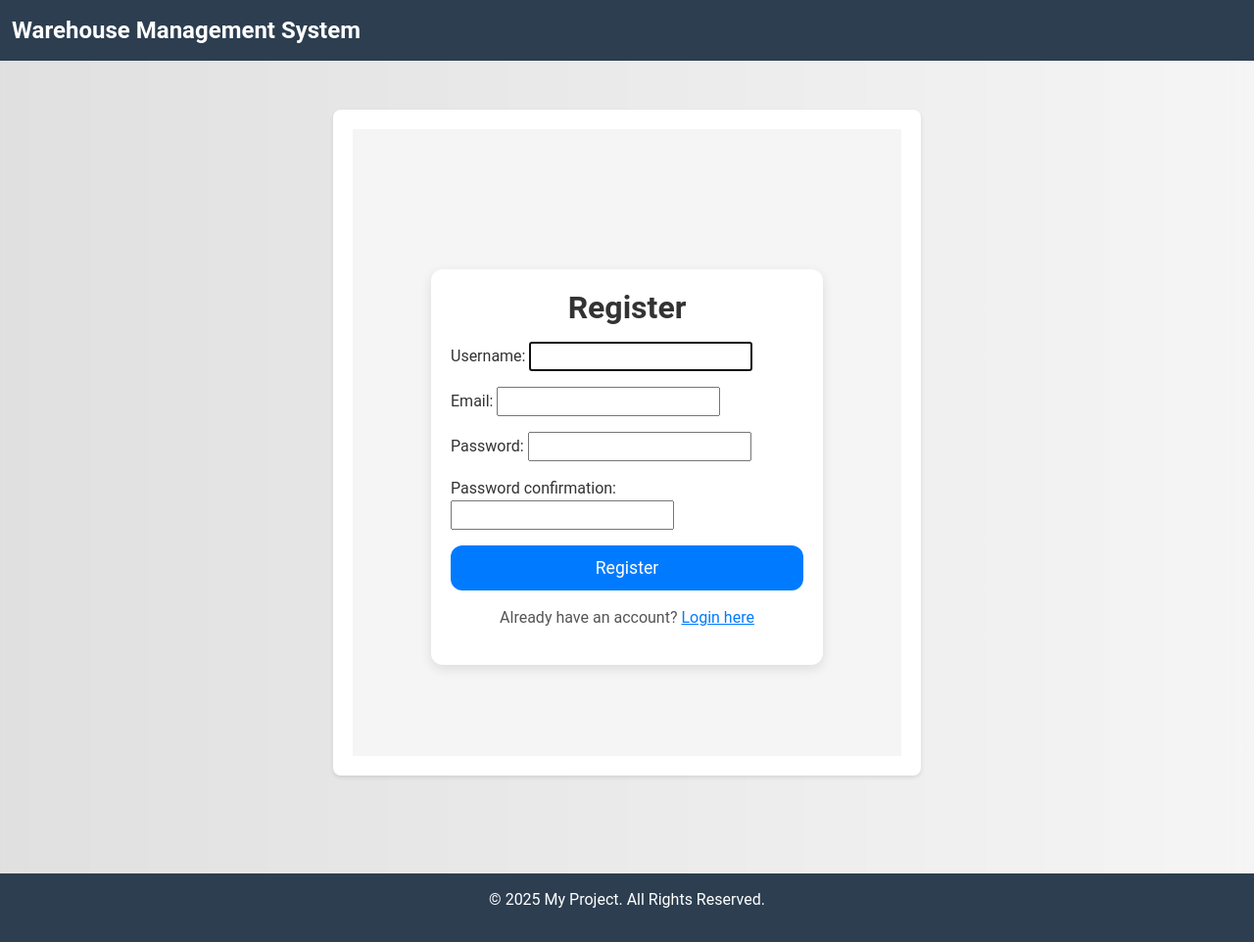
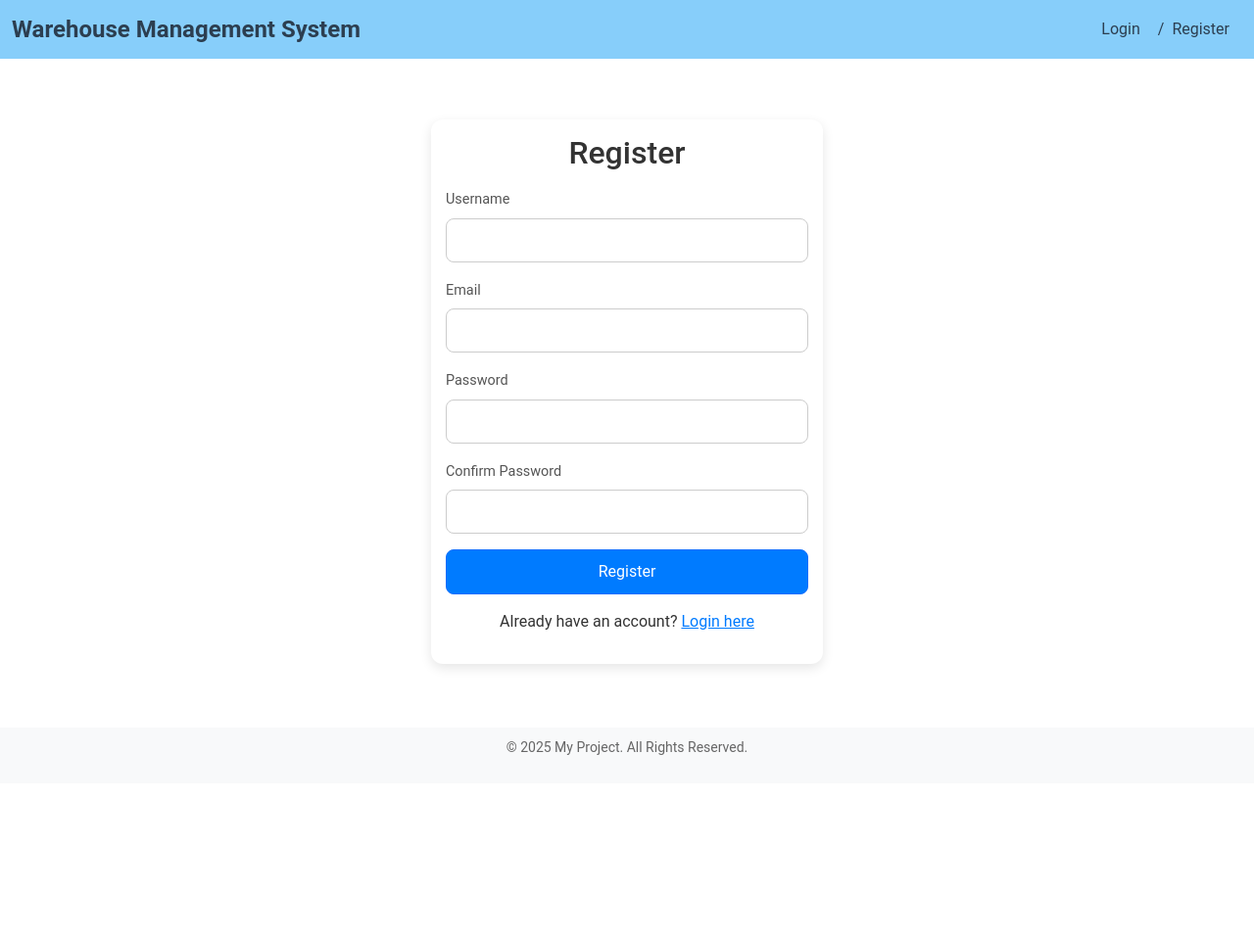
Before and after one commit to Elchin-Mikayilli/warehouse-management-system, a Django app: page /users/register/ in a window 1280 px wide. Shown: the whole page at 98% size. After the commit the page ends 771 px from the top, so only its background shows below. Run offline with Django 4.2, Linux system fonts and the light colour scheme.

Commit message:
design for total pages

```diff
--- a/core/templates/base.html
+++ b/core/templates/base.html
@@ -1,5 +1,3 @@
-
-
 <!DOCTYPE html>
 <html lang="en">
 <head>
@@ -17,66 +15,85 @@
             font-family: 'Roboto', sans-serif;
             background-color: #f8f9fa;
             color: #333;
+            margin: 0;
+            padding: 0;
+            display: flex;
+            flex-direction: column;
+            justify-content: flex-start;  /* Ensures content starts from top */
+            min-height: 100vh;
         }
 
         /* Navbar Styling */
         .navbar {
-            background-color: #2c3e50;
+            background-color: #87CEFA; /* Light blue */
+            width: 100%;
+            height: 60px;
+            position: fixed;  /* Keeps navbar at top */
+            top: 0;
+            left: 0;
+            z-index: 1000;  /* Ensures it stays on top */
         }
 
         .navbar-brand {
             font-size: 24px;
             font-weight: bold;
-            color: #fff;
+            color: #2c3e50;
+        }
+
+        .navbar-nav {
+            display: flex;
+            align-items: center;  /* Align the items vertically */
+            margin-left: auto;
         }
 
         .navbar-nav .nav-link {
-            color: #ffffff;
+            color: #2c3e50;
             font-size: 16px;
+        }
+
+        /* Style for login/register in the same line with "/" between them */
+        .login-register {
+            display: flex;
+            align-items: center;
+        }
+
+        .login-register a {
+            margin-right: 5px;  /* Space between login and slash */
+        }
+
+        .login-register .slash {
+            margin-left: 5px;  /* Space between slash and register */
+            color: #2c3e50;
         }
 
         .navbar-nav .nav-link:hover {
             color: #f39c12;
         }
 
-        /* Center the registration form */
-        .container {
-            background-color: #ffffff;
-            padding: 20px;
-            border-radius: 8px;
-            box-shadow: 0 2px 4px rgba(0, 0, 0, 0.1);
-            margin-top: 50px;
-            max-width: 600px; /* Limit the width */
-            margin-left: auto;
-            margin-right: auto; /* Center it horizontally */
-        }
-
-        /* Heading Styling */
-        h2 {
+        /* Welcome Message Styling (Centered) */
+        .welcome-message {
+            display: flex;
+            justify-content: center;  /* Centers horizontally */
+            align-items: center;      /* Centers vertically */
+            text-align: center;
+            font-size: 30px;
             color: #2c3e50;
-            font-weight: bold;
-            margin-bottom: 20px;
-        }
-
-        /* Button Styling */
-        .btn-primary {
-            background-color: #3498db;
-            border: none;
-        }
-
-        .btn-success {
-            background-color: #2ecc71;
-            border: none;
+            height: 100vh;            /* Full viewport height */
+            margin-top: 60px;         /* Space for fixed navbar */
         }
 
         /* Footer Styling */
         footer {
             text-align: center;
-            margin-top: 100px; /* Move the footer a bit down */
-            background-color: #2c3e50;
-            color: #ffffff;
-            padding: 15px 0;
+            background-color: #f8f9fa;
+            color: #666;
+            font-size: 14px;
+            padding: 10px 0;
+            width: 100%;
+            position: fixed;
+            bottom: 0;
         }
+
     </style>
 </head>
 <body>
@@ -90,31 +107,31 @@
             <div class="collapse navbar-collapse" id="navbarNav">
                 <ul class="navbar-nav ms-auto">
                     {% if user.is_authenticated %}
-                        <!-- If user is logged in, show logout -->
                         <li class="nav-item">
                             <a class="nav-link" href="{% url 'logout' %}">Logout</a>
                         </li>
                     {% else %}
-                        <!-- If user is not logged in, show login/register on home, login, and register pages -->
-                        {% if request.path == '/' or request.path == '/login/' or request.path == '/register/' %}
-                            <li class="nav-item">
-                                <a class="nav-link" href="{% url 'login' %}">Login</a>
-                            </li>
-                            <li class="nav-item">
-                                <a class="nav-link" href="{% url 'register' %}">Register</a>
-                            </li>
-                        {% endif %}
+                        <li class="nav-item login-register">
+                            <a class="nav-link" href="{% url 'login' %}">Login</a>
+                            <span class="slash">/</span>
+                            <a class="nav-link" href="{% url 'register' %}">Register</a>
+                        </li>
                     {% endif %}
                 </ul>
             </div>
         </div>
     </nav>
 
-    <!-- Content Block -->
-    <div class="container">
-        {% block content %}
-        {% endblock %}
-    </div>
+    <!-- Home Page Welcome Message (Only on Home Page) -->
+    {% if request.path == '/' %}
+        <div class="welcome-message">
+            Welcome to the Home Page!
+        </div>
+    {% endif %}
+
+    <!-- Main Content Block (Dynamic content for all pages) -->
+    {% block content %}
+    {% endblock %}
 
     <!-- Footer -->
     <footer>
--- a/users/templates/users/register.html
+++ b/users/templates/users/register.html
@@ -1,84 +1,98 @@
 {% extends 'base.html' %}
 
 {% block content %}
-<div class="d-flex justify-content-center align-items-center" style="min-height: 80vh; background: #f5f5f5; font-family: 'Roboto', sans-serif;">
-    <div class="container" style="max-width: 400px; padding: 20px; background-color: #fff; border-radius: 12px; box-shadow: 0 4px 12px rgba(0, 0, 0, 0.1);">
+<!-- Register Page Centered Form -->
+<div class="d-flex justify-content-center align-items-center" style="min-height: 100vh; background-color: white; font-family: 'Roboto', sans-serif;">
+    <div class="container" style="max-width: 400px; padding: 15px; background-color: #fff; border-radius: 12px; box-shadow: 0 4px 12px rgba(0, 0, 0, 0.1);">
         <h2 class="text-center mb-3" style="font-size: 2rem; color: #333;">Register</h2>
 
         <!-- Error handling block for form errors -->
         {% if form.errors %}
-            <div class="alert alert-danger" role="alert" style="border-radius: 8px; padding: 10px; background-color: #f8d7da; color: #721c24;">
+            <div class="alert alert-danger" role="alert" style="border-radius: 8px; padding: 8px; background-color: #f8d7da; color: #721c24;">
                 {% for field in form %}
                     {% for error in field.errors %}
-                        <p>{{ error }}</p>
+                        <p class="mb-1">{{ error }}</p>
                     {% endfor %}
                 {% endfor %}
             </div>
         {% endif %}
 
-        <form method="post" class="needs-validation" novalidate>
+        <!-- Register Form -->
+        <form method="post">
             {% csrf_token %}
 
             <div class="mb-3">
-                {{ form.username.label_tag }}
-                {{ form.username }}
+                <label for="username" class="form-label">Username</label>
+                <input type="text" name="username" id="username" class="form-control" required>
             </div>
 
             <div class="mb-3">
-                {{ form.email.label_tag }}
-                {{ form.email }}
+                <label for="email" class="form-label">Email</label>
+                <input type="email" name="email" id="email" class="form-control" required>
             </div>
 
             <div class="mb-3">
-                {{ form.password1.label_tag }}
-                {{ form.password1 }}
+                <label for="password1" class="form-label">Password</label>
+                <input type="password" name="password1" id="password1" class="form-control" required>
             </div>
 
             <div class="mb-3">
-                {{ form.password2.label_tag }}
-                {{ form.password2 }}
+                <label for="password2" class="form-label">Confirm Password</label>
+                <input type="password" name="password2" id="password2" class="form-control" required>
             </div>
 
-            <button type="submit" class="btn btn-primary w-100" style="font-size: 1.1rem; padding: 10px; border-radius: 12px; background-color: #007bff; border: none; transition: background-color 0.3s ease;">
-                Register
-            </button>
+            <button type="submit" class="btn btn-primary w-100">Register</button>
         </form>
 
-        <!-- Back to Login link -->
         <div class="mt-3 text-center">
-            <p style="font-size: 1rem; color: #555;">Already have an account? <a href="{% url 'login' %}" style="color: #007bff;">Login here</a></p>
+            <p>Already have an account? <a href="{% url 'login' %}" style="color: #007bff;">Login here</a></p>
         </div>
     </div>
 </div>
 
+<!-- Custom CSS -->
 <style>
-    /* Background gradient or subtle image with slight blur */
-    body {
-        background: linear-gradient(to right, #e0e0e0, #f5f5f5);
-        background-size: cover;
-        background-position: center;
-        backdrop-filter: blur(10px);
+    html, body {
+        height: 100%;
+        margin: 0;
+        background-color: white;
     }
 
-    /* Button hover effect */
+    .form-label {
+        font-size: 0.9rem;
+        color: #555;
+    }
+
+    .form-control {
+        border: 1px solid #ccc;
+        border-radius: 8px;
+        padding: 10px;
+        font-size: 0.95rem;
+    }
+
+    .btn-primary {
+        font-size: 1rem;
+        padding: 10px;
+        border-radius: 8px;
+        background-color: #007bff;
+    }
+
     .btn-primary:hover {
         background-color: #0056b3;
     }
 
-    /* Responsive design adjustments */
+    h2 {
+        font-size: 1.8rem;
+    }
+
     @media (max-width: 576px) {
-        .container {
-            padding: 15px;
+        h2 {
+            font-size: 1.6rem;
         }
 
-        h2 {
-            font-size: 1.8rem;
-        }
-
-        .form-control, .btn {
-            font-size: 1rem;
+        .form-label, .form-control, .btn-primary {
+            font-size: 0.85rem;
         }
     }
 </style>
-
 {% endblock %}
```
Also changed, not shown: core/templates/home.html (+1 -6 lines), inventory/templates/inventory/warehouse_detail.html (+11 -8 lines), inventory/templates/inventory/warehouse_edit.html (+7 -19 lines), inventory/templates/inventory/warehouse_list.html (+66 -32 lines), users/templates/users/login.html (+15 -7 lines).
